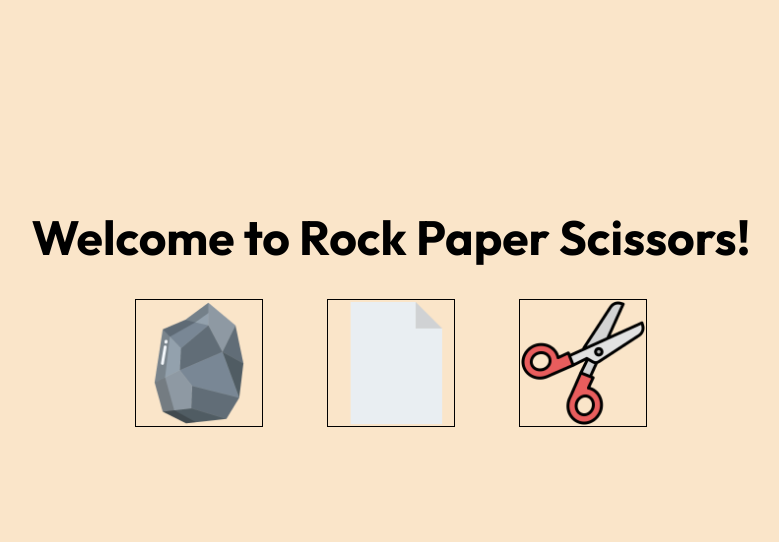
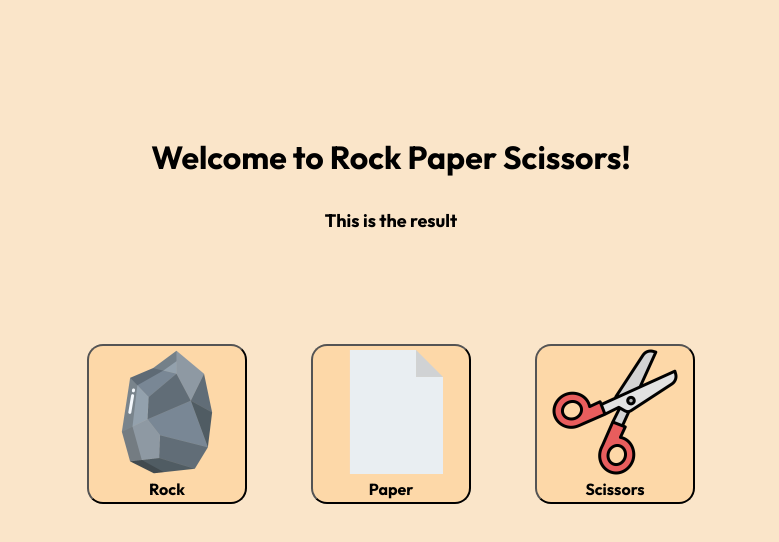
Before and after one commit to Tevstark/Rock-Paper-Scissors, a plain HTML site: page index.html in a window 1280 px wide. Shown: the whole page, without its empty margins (249-1028 px from the left). Drawn offline with Linux system fonts and the light colour scheme.

Commit message:
Test DOM methods and implement styles with CSS.

```diff
--- a/index.html
+++ b/index.html
@@ -12,24 +12,40 @@
 </head>
 <body>
     <div id="container">
-        <div id="content">
             <div id="heading">
                 <h1 class="centered">Welcome to Rock Paper Scissors!</h1>
             </div>
+            <div id="result">
+                <p>This is the result</p>
+            </div>
             <div id="items">
-                <div id="rock">
+                <button id="rock">
                     <img src="images/stone.png">
-                </div>
-                <div id="paper">
+                    <p>Rock</p>
+                </button>
+                <button id="paper">
                     <img src="images/paper.png">
-                </div>
-                <div id="scissors">
+                    <p>Paper</p>
+                </button>
+                <button id="scissors">
                     <img src="images/scissor.png">
-                </div>
+                    <p>Scissors</p>
+                </button>
             </div>
-        </div>
     </div>
 </body>
+<script>
+
+
+    let items = document.querySelectorAll('#items button');
+    items.forEach(function(item){
+        item.addEventListener('click', function(){
+            let result = document.querySelector('#result');
+            result.textContent = item.id;
+        });
+    });
+
+</script>
 </html>
 
 <!-- /* <a href="https://www.flaticon.com/free-icons/scissors" title="scissors icons">Scissors icons created by Gulraiz - Flaticon</a> */
--- a/styles.css
+++ b/styles.css
@@ -12,8 +12,7 @@ body{
     background-color: rgb(250, 229, 201);
     font-family: 'Open Sans', sans-serif;
     font-family: 'Outfit', sans-serif;
-    font-weight: 900;
-    font-size: 24px;
+
 
 }
 
@@ -22,14 +21,16 @@ body{
     display: flex;
     justify-content: center;
     align-items: center;
+    flex-direction: column;
+    gap: 2rem;
+
 }
 
 #content {
     display: flex;
-    justify-content: space-between;
+    justify-content: flex-end;
     align-items: center;
-    flex-direction: column;
-    gap: 2rem;
+
 }
 
 #items {
@@ -37,17 +38,44 @@ body{
     justify-content: center;
     align-items: center;
     gap: 4rem;
+    margin-top: 5rem;
 }
 
+.centered h1{
+    font-weight: 900;
+    font-size: 24px;
+}
 /* #paper, #rock, #scissors{
     display: flex;
     justify-content: center;
     align-items: center;
 } */
 
+button{
+    /* border: 1px solid black; */
+    border-radius: 1rem;
+    background-color: rgb(253, 216, 168);
+    width: 10rem;
+    height: 10rem;
+}
+
 #paper img, #rock img, #scissors img{
-    border: 1px black solid;
 
     width: 8rem;
     height: 8rem;
+
 }
+
+#paper p, #rock p, #scissors p{
+    font-family: 'Open Sans', sans-serif;
+    font-family: 'Outfit', sans-serif;
+    font-size: 1rem;
+    font-weight: 900;
+}
+
+#result p{
+    /* font-family: 'Open Sans', sans-serif;
+    font-family: 'Outfit', sans-serif; */
+    font-size: 18px;
+    font-weight: 900;
+}
```
Also changed, not shown: main.js (+57 -0 lines).
